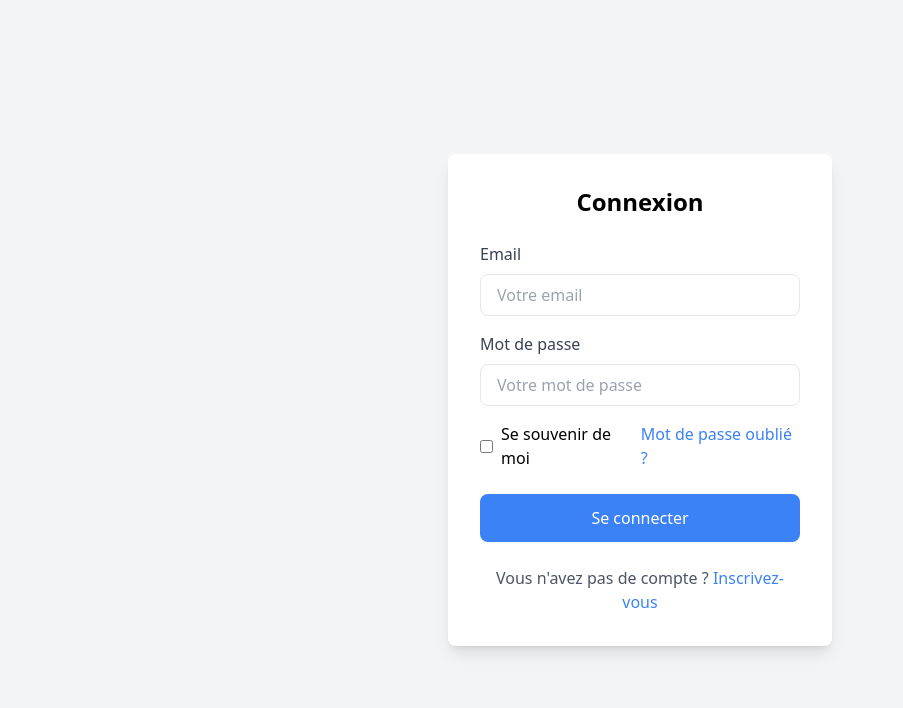
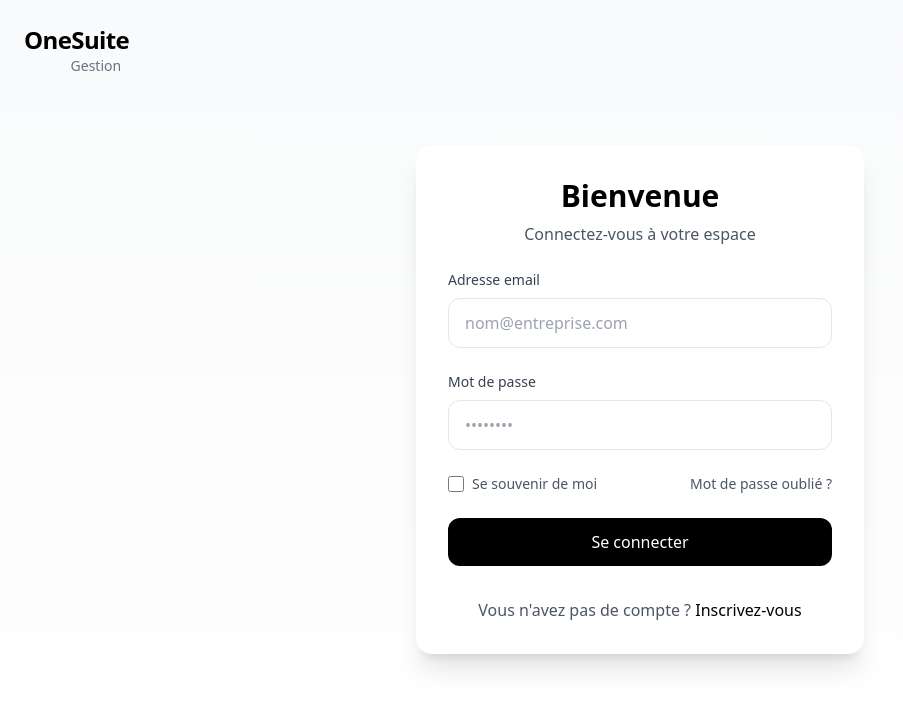
Before and after one commit to Raphael-Prd/OneSuite-Gestion, a website: page login.html in a window 1280 px wide. Shown: the whole page, without its empty margins (0-903 px from the left). Drawn offline with nearby package versions, Linux system fonts and the light colour scheme.

Commit message:
Ajout du backend

```diff
--- a/login.html
+++ b/login.html
@@ -6,33 +6,88 @@
     <title>Connexion - OneSuite</title>
     <script src="https://cdn.tailwindcss.com"></script>
     <script>
-        function redirectToDashboard(event) {
-            event.preventDefault(); // Empêcher le rechargement de la page
-            window.location.href = 'dashboard.html';
+        async function login(event) {
+            event.preventDefault();
+
+            const email = document.getElementById("email").value;
+            const password = document.getElementById("password").value;
+
+            try {
+                const response = await fetch("http://localhost:5000/login", {
+                    method: "POST",
+                    headers: { "Content-Type": "application/json" },
+                    body: JSON.stringify({ email, password })
+                });
+
+                const data = await response.json();
+                if (response.ok) {
+                    alert(data.message);
+                    window.location.href = "dashboard.html";
+                } else {
+                    alert(data.error);
+                }
+            } catch (error) {
+                alert("Erreur de connexion au serveur.");
+            }
         }
     </script>
 </head>
-<body class="min-h-screen flex items-center justify-center bg-gray-100">
-    <div class="bg-white p-8 rounded-lg shadow-lg w-96">
-        <h2 class="text-2xl font-bold mb-6 text-center">Connexion</h2>
-        <form onsubmit="redirectToDashboard(event)">
-            <div class="mb-4">
-                <label for="email" class="block text-gray-700">Email</label>
-                <input type="email" id="email" class="w-full px-4 py-2 mt-2 border rounded-lg focus:outline-none focus:ring-2 focus:ring-blue-500" placeholder="Votre email" required>
+<body class="min-h-screen bg-gradient-to-b from-gray-50 to-white">
+    <div class="fixed top-6 left-6">
+        <a href="index.html" class="flex flex-col items-end">
+            <div class="text-2xl font-bold tracking-tight">OneSuite</div>
+            <div class="text-sm text-gray-500 pr-2">Gestion</div>
+        </a>
+    </div>
+
+    <div class="min-h-screen flex items-center justify-center px-4">
+        <div class="w-full max-w-md">
+            <div class="bg-white rounded-2xl shadow-xl overflow-hidden">
+                <div class="px-8 pt-8 pb-6">
+                    <h2 class="text-3xl font-bold text-center mb-2">Bienvenue</h2>
+                    <p class="text-gray-600 text-center">Connectez-vous à votre espace</p>
+                </div>
+
+                <form onsubmit="login(event)" class="px-8 pb-8">
+                    <div class="mb-6">
+                        <label for="email" class="block text-sm font-medium text-gray-700 mb-2">
+                            Adresse email
+                        </label>
+                        <input type="email" id="email" class="w-full px-4 py-3 rounded-xl border border-gray-200 focus:outline-none focus:ring-2 focus:ring-black focus:border-transparent transition-all" placeholder="nom@entreprise.com" required>
+                    </div>
+
+                    <div class="mb-6">
+                        <label for="password" class="block text-sm font-medium text-gray-700 mb-2">
+                            Mot de passe
+                        </label>
+                        <input type="password" id="password" class="w-full px-4 py-3 rounded-xl border border-gray-200 focus:outline-none focus:ring-2 focus:ring-black focus:border-transparent transition-all" placeholder="••••••••" required>
+                    </div>
+
+                    <div class="flex items-center justify-between mb-6">
+                        <label class="flex items-center space-x-2 text-sm text-gray-600">
+                            <input type="checkbox" class="w-4 h-4 border border-gray-300 rounded focus:ring-2 focus:ring-black">
+                            <span>Se souvenir de moi</span>
+                        </label>
+                        <a href="#" class="text-sm text-gray-600 hover:text-black transition-colors">
+                            Mot de passe oublié ?
+                        </a>
+                    </div>
+
+                    <button type="submit" class="w-full bg-black text-white py-3 rounded-xl hover:bg-gray-900 transition-all transform hover:scale-[1.02] flex items-center justify-center space-x-2">
+                        <span>Se connecter</span>
+                    </button>
+                </form>
+
+                <div class="px-8 pb-8 text-center">
+                    <p class="text-gray-600">
+                        Vous n'avez pas de compte ?
+                        <a href="#" class="font-medium text-black hover:underline">
+                            Inscrivez-vous
+                        </a>
+                    </p>
+                </div>
             </div>
-            <div class="mb-4">
-                <label for="password" class="block text-gray-700">Mot de passe</label>
-                <input type="password" id="password" class="w-full px-4 py-2 mt-2 border rounded-lg focus:outline-none focus:ring-2 focus:ring-blue-500" placeholder="Votre mot de passe" required>
-            </div>
-            <div class="flex justify-between items-center mb-6">
-                <label class="flex items-center">
-                    <input type="checkbox" class="mr-2"> Se souvenir de moi
-                </label>
-                <a href="#" class="text-blue-500 hover:underline">Mot de passe oublié ?</a>
-            </div>
-            <button type="submit" class="w-full bg-blue-500 text-white py-3 rounded-lg hover:bg-blue-600 transition">Se connecter</button>
-        </form>
-        <p class="mt-6 text-center text-gray-600">Vous n'avez pas de compte ? <a href="#" class="text-blue-500 hover:underline">Inscrivez-vous</a></p>
+        </div>
     </div>
 </body>
 </html>
```
Also changed, not shown: database.js (added, +16 -0 lines), package.json (added, +28 -0 lines), server.js (added, +53 -0 lines), styles.css (deleted), 2 other files.
